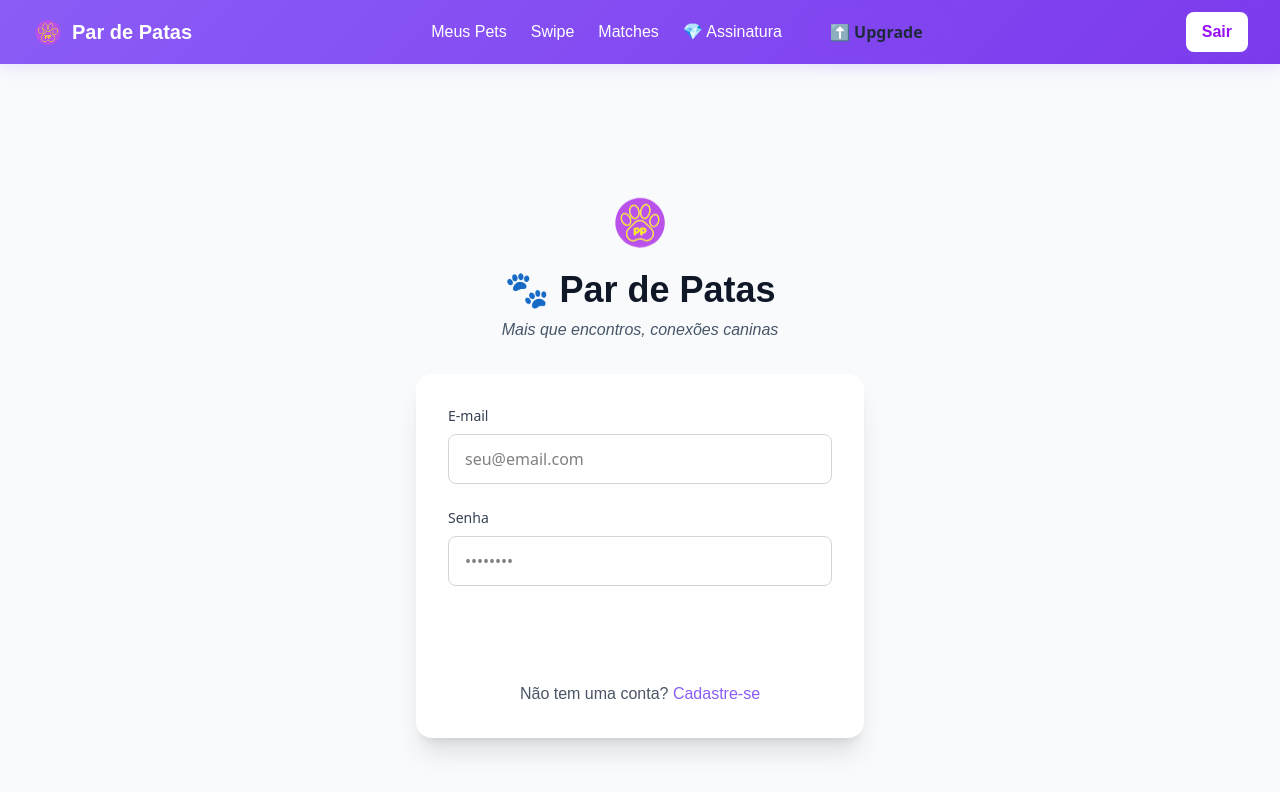
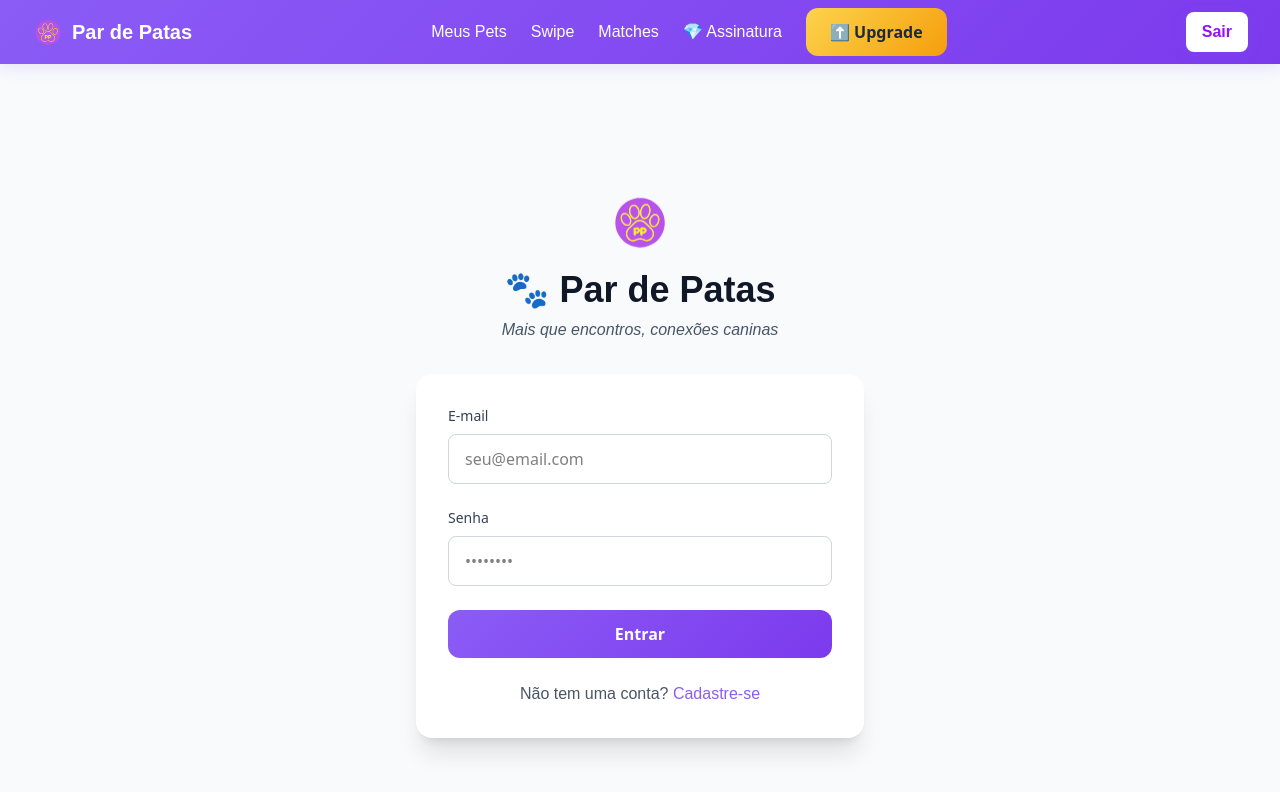
Before and after one commit to Gustavoposss/DogMatch, a React (Vite) app in the folder frontend/: page /login in a window 1280 px wide. Shown: the top 792 px of the page. Built offline with nearby package versions, Linux system fonts and the light colour scheme; no server answers; sample sign-in values are in the browser's storage.

Commit message:
fix: SoluÃ§Ã£o robusta para botÃµes - CSS com mÃ¡xima especificidade, seletores especÃ­ficos para button/a/input, gradientes diretos, remove estilos inline conflitantes

```diff
--- a/frontend/src/Navbar.tsx
+++ b/frontend/src/Navbar.tsx
@@ -60,14 +60,7 @@ function Navbar() {
               </Link>
               <Link
                 to="/plans"
-                className="btn-brand-secondary px-4 py-2 rounded-lg font-bold transition-all duration-200 shadow-brand hover:shadow-brand-lg"
-                style={{
-                  background: 'linear-gradient(135deg, #FCD34D 0%, #F59E0B 100%)',
-                  color: '#1E293B',
-                  border: 'none',
-                  textDecoration: 'none',
-                  display: 'inline-block'
-                }}
+                className="btn-brand-secondary"
               >
                 ⬆️ Upgrade
               </Link>
--- a/frontend/src/pages/Login.tsx
+++ b/frontend/src/pages/Login.tsx
@@ -83,16 +83,7 @@ function Login() {
             <button
               type="submit"
               disabled={isLoading}
-              className="w-full btn-brand-primary"
-              style={{
-                background: 'linear-gradient(135deg, #8B5CF6 0%, #7C3AED 100%)',
-                color: '#FFFFFF',
-                border: 'none',
-                padding: '12px 24px',
-                borderRadius: '12px',
-                fontWeight: '600',
-                fontSize: '16px'
-              }}
+              className="btn-brand-primary"
             >
               {isLoading ? 'Entrando...' : 'Entrar'}
             </button>
--- a/frontend/src/pages/PaymentFailure.tsx
+++ b/frontend/src/pages/PaymentFailure.tsx
@@ -38,12 +38,7 @@ function PaymentFailure() {
         <div className="space-y-3">
           <button
             onClick={() => navigate('/plans')}
-            className="w-full btn-brand-primary px-6 py-3 font-brand-secondary font-bold rounded-lg transition-all"
-            style={{
-              background: 'linear-gradient(135deg, #8B5CF6 0%, #7C3AED 100%)',
-              color: '#FFFFFF',
-              border: 'none'
-            }}
+            className="btn-brand-primary"
           >
             🔄 Tentar Novamente
           </button>
--- a/frontend/src/pages/Register.tsx
+++ b/frontend/src/pages/Register.tsx
@@ -161,16 +161,7 @@ function Register() {
             <button
               type="submit"
               disabled={isLoading}
-              className="w-full btn-brand-primary"
-              style={{
-                background: 'linear-gradient(135deg, #8B5CF6 0%, #7C3AED 100%)',
-                color: '#FFFFFF',
-                border: 'none',
-                padding: '12px 24px',
-                borderRadius: '12px',
-                fontWeight: '600',
-                fontSize: '16px'
-              }}
+              className="btn-brand-primary"
             >
               {isLoading ? 'Cadastrando...' : 'Cadastrar'}
             </button>
--- a/frontend/src/styles/brand.css
+++ b/frontend/src/styles/brand.css
@@ -80,8 +80,8 @@
 
 /* Botões da marca */
 .btn-brand-primary {
-  background: var(--brand-gradient-primary) !important;
-  color: var(--brand-white) !important;
+  background: linear-gradient(135deg, #8B5CF6 0%, #7C3AED 100%) !important;
+  color: #FFFFFF !important;
   border: none !important;
   padding: 12px 24px !important;
   border-radius: 12px !important;
@@ -91,6 +91,9 @@
   display: inline-block !important;
   text-align: center !important;
   text-decoration: none !important;
+  font-size: 16px !important;
+  width: 100% !important;
+  box-sizing: border-box !important;
 }
 
 .btn-brand-primary:hover {
@@ -105,8 +108,8 @@
 }
 
 .btn-brand-secondary {
-  background: var(--brand-gradient-secondary) !important;
-  color: var(--text-primary) !important;
+  background: linear-gradient(135deg, #FCD34D 0%, #F59E0B 100%) !important;
+  color: #1E293B !important;
   border: none !important;
   padding: 12px 24px !important;
   border-radius: 12px !important;
@@ -116,6 +119,8 @@
   display: inline-block !important;
   text-align: center !important;
   text-decoration: none !important;
+  font-size: 16px !important;
+  box-sizing: border-box !important;
 }
 
 .btn-brand-secondary:hover {
@@ -226,3 +231,41 @@
 .shadow-brand-lg {
   box-shadow: 0 10px 30px rgba(139, 92, 246, 0.2);
 }
+
+/* Força máxima para botões - sobrescreve qualquer coisa */
+button.btn-brand-primary,
+a.btn-brand-primary,
+input.btn-brand-primary {
+  background: linear-gradient(135deg, #8B5CF6 0%, #7C3AED 100%) !important;
+  color: #FFFFFF !important;
+  border: none !important;
+  padding: 12px 24px !important;
+  border-radius: 12px !important;
+  font-weight: 600 !important;
+  transition: all 0.3s ease !important;
+  cursor: pointer !important;
+  display: inline-block !important;
+  text-align: center !important;
+  text-decoration: none !important;
+  font-size: 16px !important;
+  width: 100% !important;
+  box-sizing: border-box !important;
+}
+
+button.btn-brand-secondary,
+a.btn-brand-secondary,
+input.btn-brand-secondary {
+  background: linear-gradient(135deg, #FCD34D 0%, #F59E0B 100%) !important;
+  color: #1E293B !important;
+  border: none !important;
+  padding: 12px 24px !important;
+  border-radius: 12px !important;
+  font-weight: 600 !important;
+  transition: all 0.3s ease !important;
+  cursor: pointer !important;
+  display: inline-block !important;
+  text-align: center !important;
+  text-decoration: none !important;
+  font-size: 16px !important;
+  box-sizing: border-box !important;
+}
```
